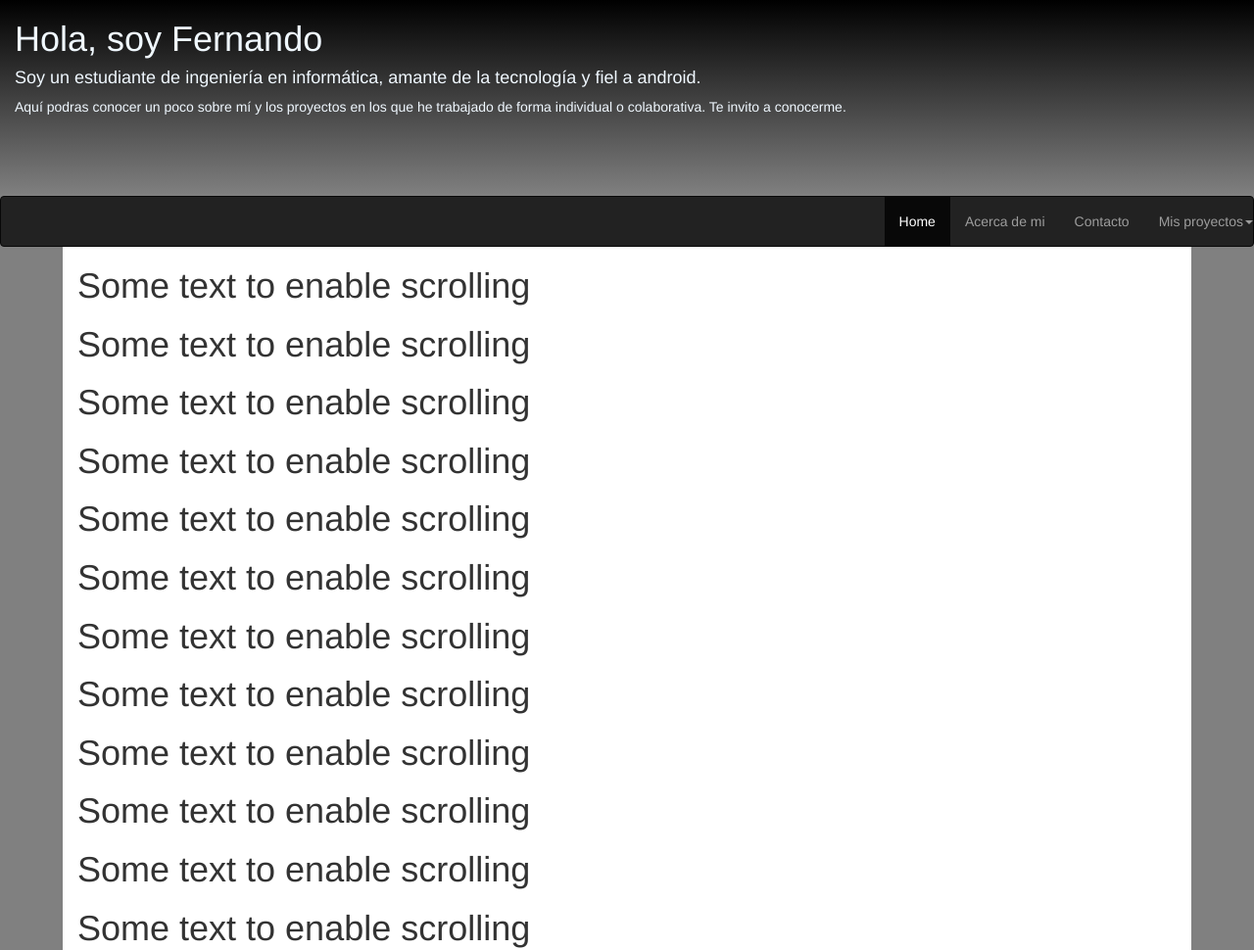
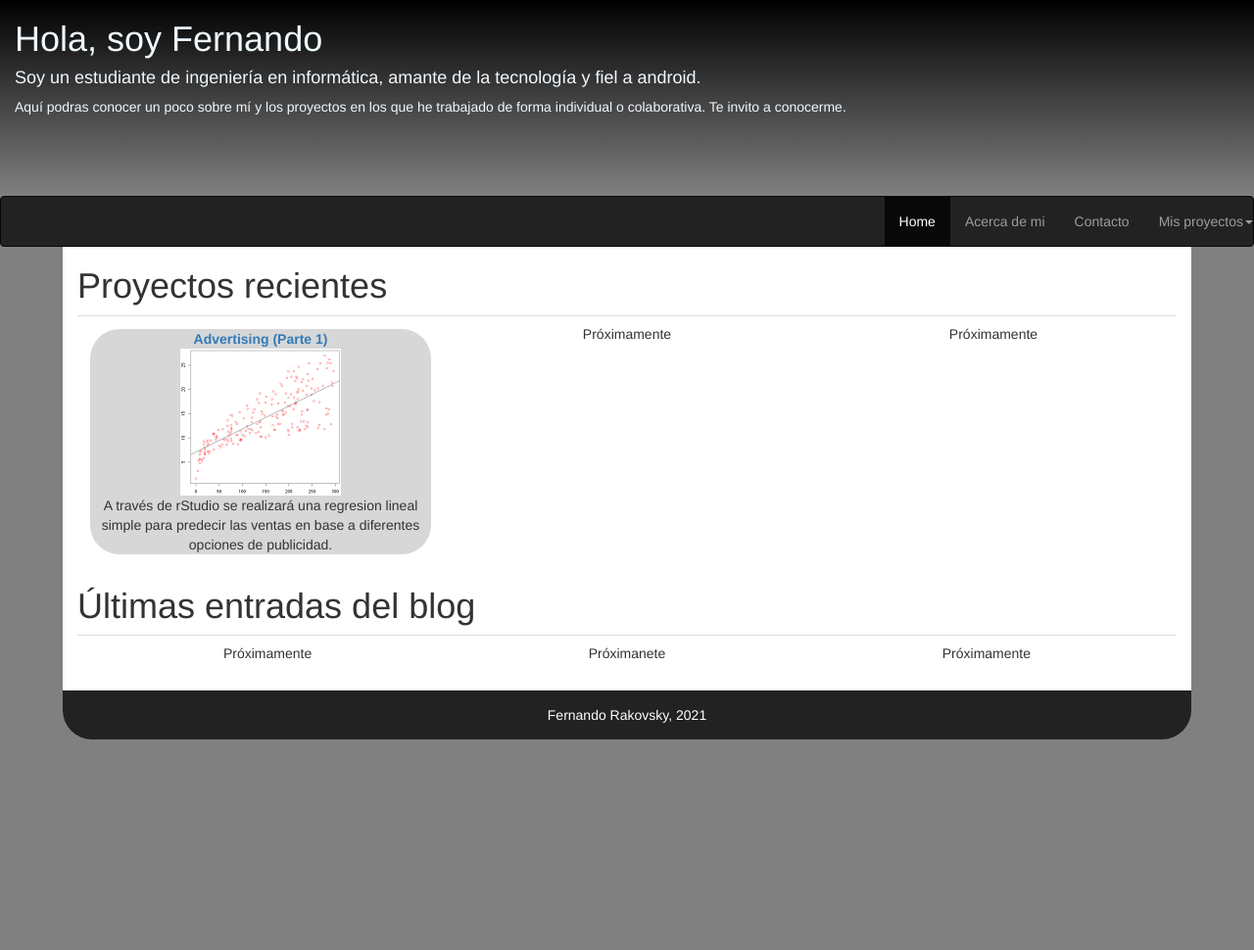
Before and after one commit to Nandorak/Nandorak.github.io, a plain HTML site: page index.html in a window 1280 px wide. Shown: the top 970 px of the page at 98% size. After the commit the page ends 800 px from the top, so only its background shows below. Drawn offline with nearby package versions, Linux system fonts and the light colour scheme.

Commit message:
Fix index.html

```diff
--- a/componentes/nav-bar.html
+++ b/componentes/nav-bar.html
@@ -6,7 +6,7 @@
         <li class="dropdown"><a class="dropdown-toggle" data-toggle="dropdown" href="#">Mis proyectos<span
                     class="caret"></span></a>
             <ul class="dropdown-menu">
-                <li><a href="http://nandorak.github.io/post/proyecto-1/Advertising.html">Proyecto 1</a></li>
+                <li><a href="http://nandorak.github.io/post/proyecto-1/Advertising.html">Advertising (parte 1)</a></li>
                 <li><a href="#">Proyecto 2</a></li>
                 <li><a href="#">Proyecto 3</a></li>
             </ul>
--- a/index.html
+++ b/index.html
@@ -38,18 +38,31 @@
     });</script>
 
     <div class="container-fluid" style="background-color: white; width: 90%; margin-top: 0;">
-        <h1>Some text to enable scrolling</h1>
-        <h1>Some text to enable scrolling</h1>
-        <h1>Some text to enable scrolling</h1>
-        <h1>Some text to enable scrolling</h1>
-        <h1>Some text to enable scrolling</h1>
-        <h1>Some text to enable scrolling</h1>
-        <h1>Some text to enable scrolling</h1>
-        <h1>Some text to enable scrolling</h1>
-        <h1>Some text to enable scrolling</h1>
-        <h1>Some text to enable scrolling</h1>
-        <h1>Some text to enable scrolling</h1>
-        <h1>Some text to enable scrolling</h1>
+        <h1>Proyectos recientes</h1>
+        <table id="tableProyectos" class="table">
+            <tr>
+                <td class="tdProyectos">
+                    <div class="caja">
+                        <a href="post/proyecto-1/Advertising.html">
+                            <strong>Advertising (Parte 1)</strong>
+                            <div><img src="post/proyecto-1/imgProyecto1.png"></div>
+                        </a>
+                            <div>A través de rStudio se realizará una regresion lineal simple para predecir las ventas en base a diferentes opciones de publicidad.</div>
+                        </div>
+                </td>
+                <td class="tdProyectos">Próximamente</td>
+                <td class="tdProyectos">Próximamente</td>
+            </tr>
+        </table>
+        <h1>Últimas entradas del blog</h1>
+        <table id="tableProyectos" class="table">
+            <tr>
+                <td>Próximamente</td>
+                <td>Próximanete</td>
+                <td>Próximamente</td>
+            </tr>
+        </table>
+
     </div>
 
     <footer>
--- a/post/stylesPost.css
+++ b/post/stylesPost.css
@@ -3,6 +3,6 @@ pre {
 	color: blue;
 }
 
-a {
+.enlace {
 	color: blue;
 }
--- a/styles.css
+++ b/styles.css
@@ -13,3 +13,19 @@ header {
 .navbar {
 	margin-bottom: 0;
 }
+
+#tableProyectos {
+	text-align: center;
+	width: 100%;
+}
+
+.tdProyectos {
+	height: 250px;
+	width: 33.33%;
+}
+
+.caja {
+	margin: 5px;
+	background-color: #D7D7D7;
+	border-radius: 30px;
+}
```
Also changed, not shown: post/proyecto-1/Advertising.html (+2 -2 lines), post/proyecto-1/imgProyecto1.png (added).
